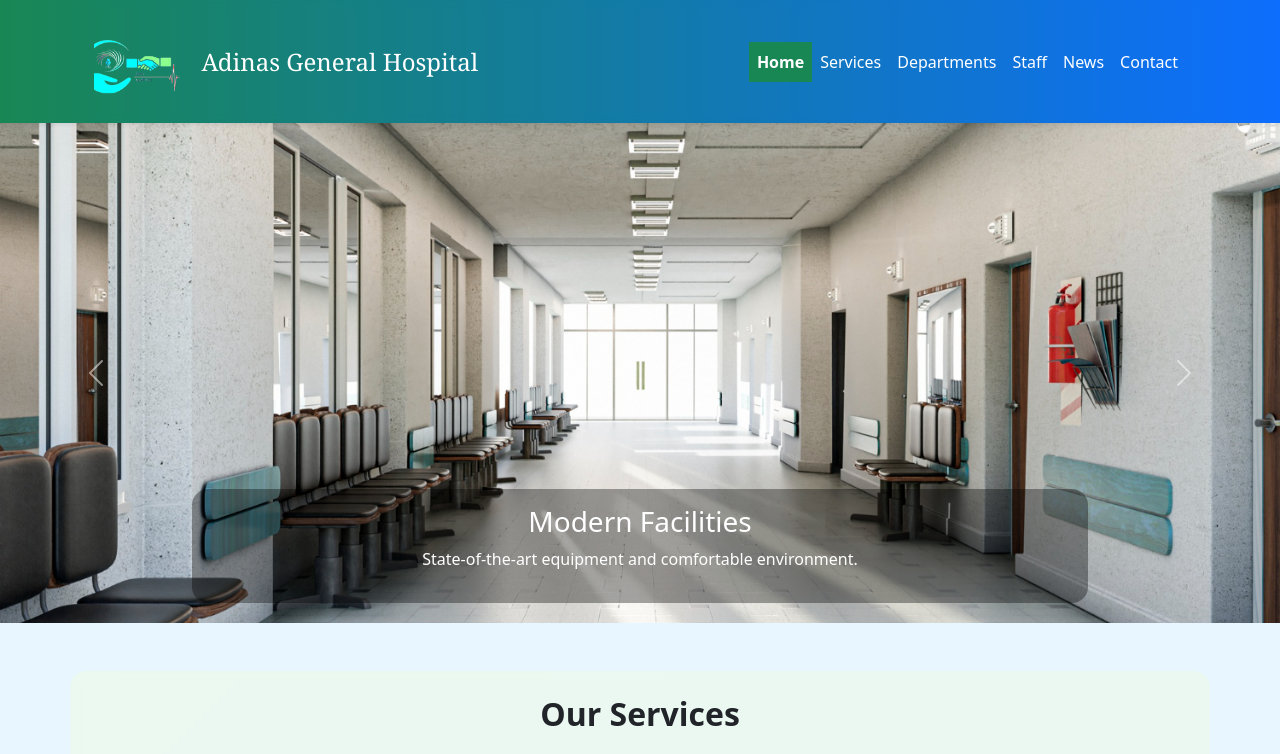
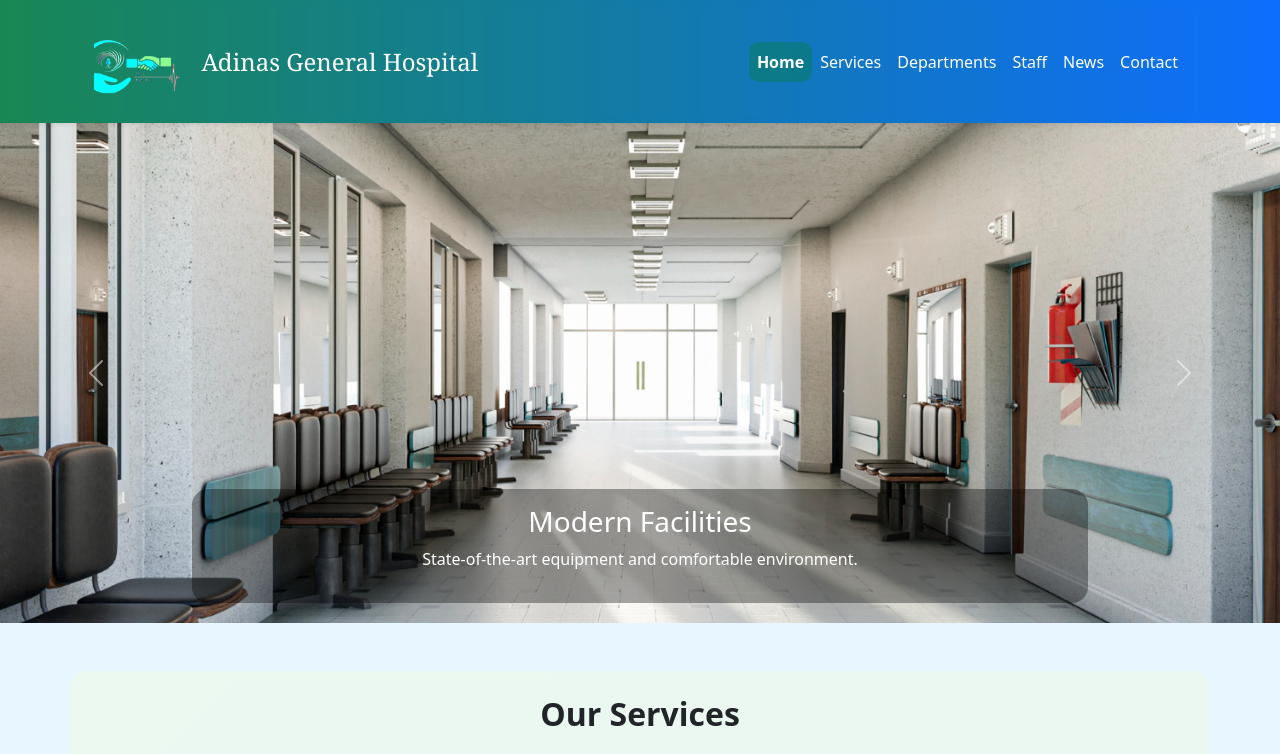
Before and after one commit to Estif-anon/adinas-general-hospital, a plain HTML site: page index.html in a window 1280 px wide. Shown: the top 754 px of the page. Drawn offline with nearby package versions, Linux system fonts and the light colour scheme.

Commit message:
Update Navbar

```diff
--- a/index.html
+++ b/index.html
@@ -196,7 +196,8 @@
       }
       .nav-link.active {
         font-weight: bold;
-        background: var(--brand-green) !important;
+        background: rgba(0, 128, 0, 0.267);
+        border-radius: 20%;
         color: #fff !important;
       }
       .carousel-caption {
```
